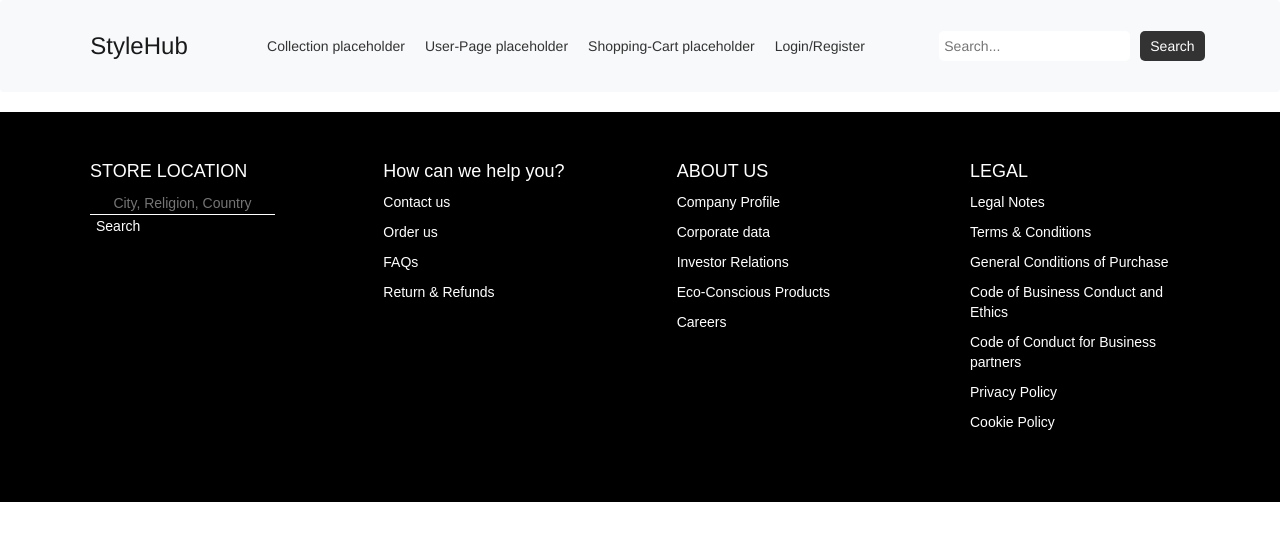
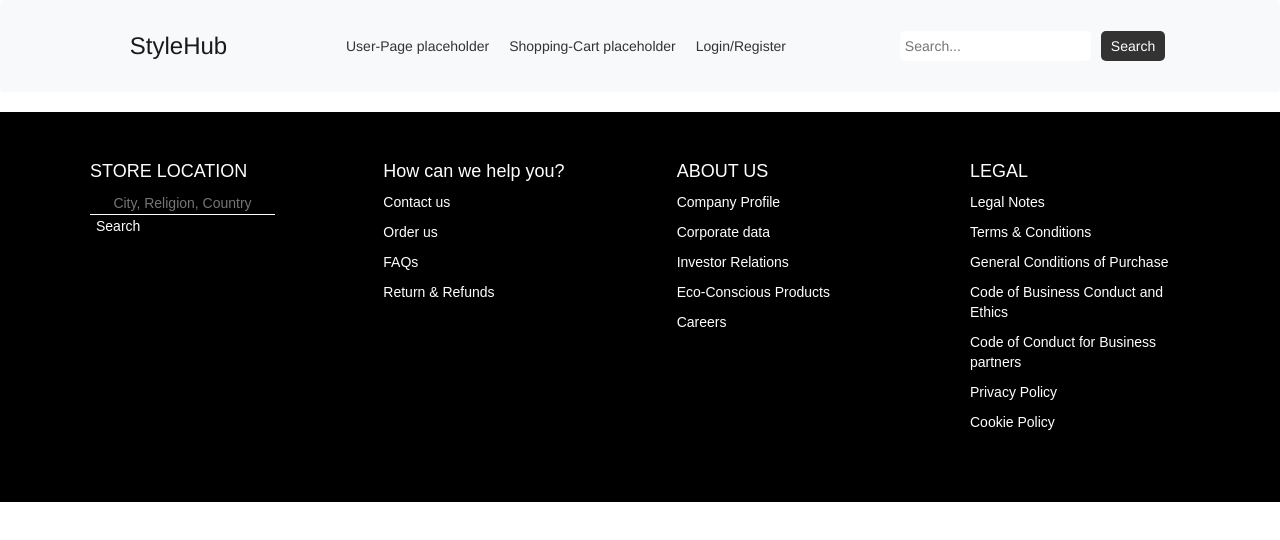
Before and after one commit to josealarconchacon/ShoppingSiteTeam1WF, an Angular app: page / in a window 1280 px wide. Shown: the top 540 px of the page. Built offline with nearby package versions, Linux system fonts and the light colour scheme.

Commit message:
upadate navbar

```diff
--- a/src/app/nav-bar/nav-bar.component.html
+++ b/src/app/nav-bar/nav-bar.component.html
@@ -1,7 +1,6 @@
 <nav class="navbar navbar-expand-lg navbar-light bg-light fixed-top">
   <span class="navbar-brand" routerLink="home">StyleHub</span>
   <ul class="nav-links">
-    <li><a routerLink="collections" href="">Collection placeholder</a></li>
     <li><a routerLink="user-page" href="">User-Page placeholder</a></li>
     <li><a routerLink="shopping-cart" href="">Shopping-Cart placeholder</a></li>
     <li><a routerLink="login" href="#">Login/Register</a></li>
```
